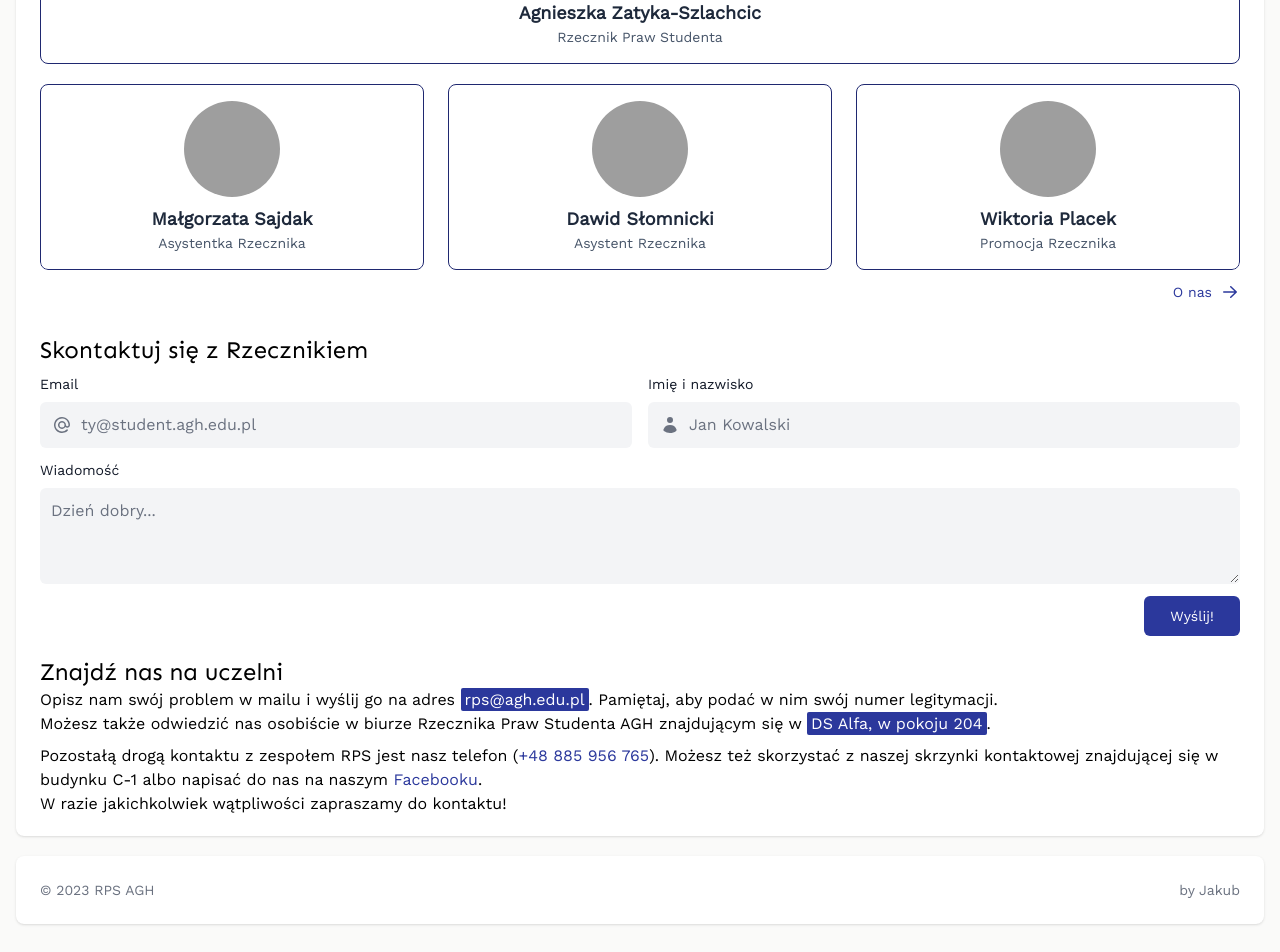
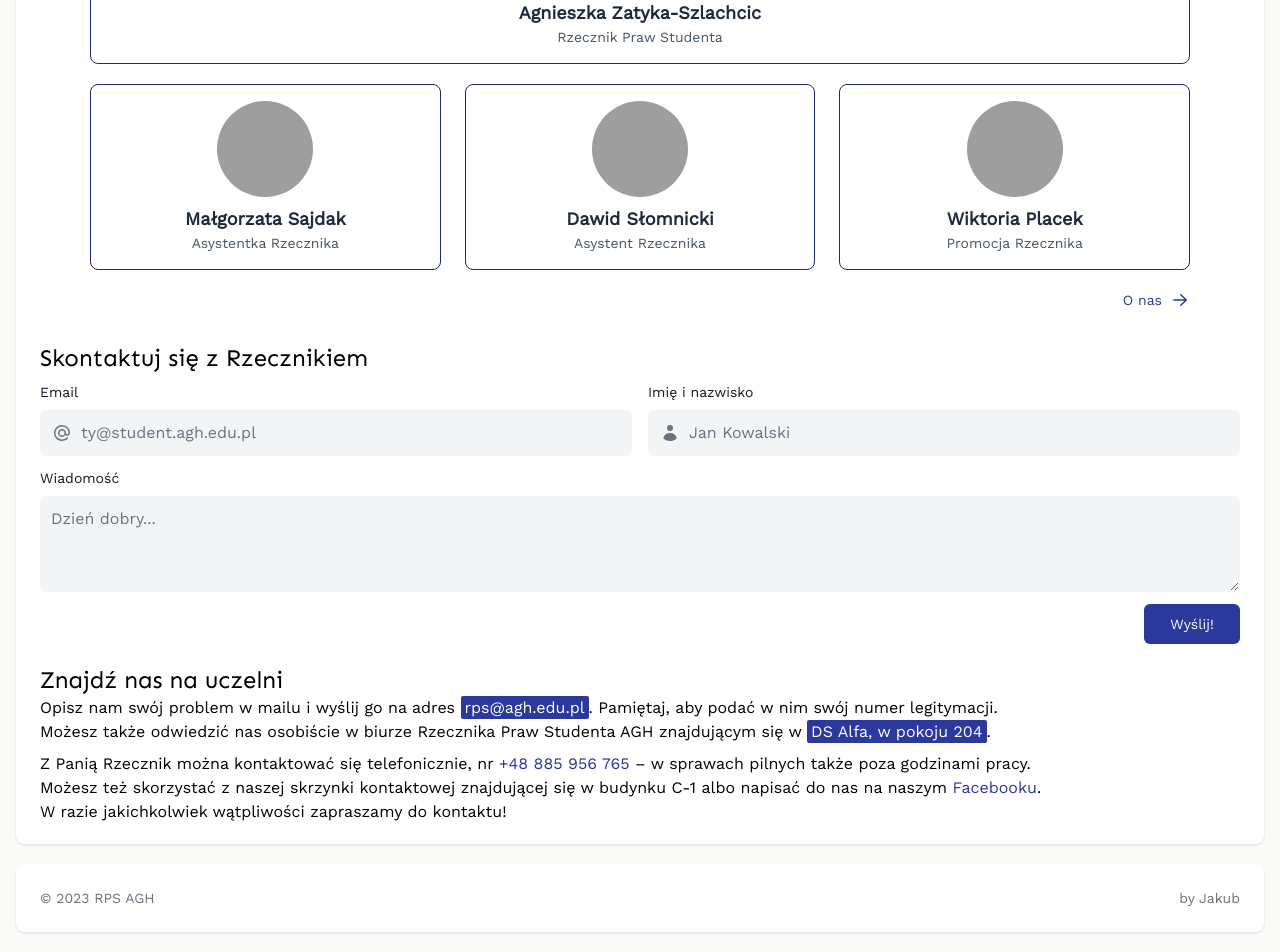
Before and after one commit to pcktm/rps-agh-website, an Astro site: page / in a window 1280 px wide. Shown: the part 1218-2170 px from the top of the page. Built offline with nearby package versions, Linux system fonts and the light colour scheme; Astro itself is replaced by a stand-in of ours; grey boxes are pictures that could not be loaded.

Commit message:
feat: favicon & minor changes

```diff
--- a/src/contents/Contact.astro
+++ b/src/contents/Contact.astro
@@ -11,8 +11,10 @@ import TitledSection from "../components/TitledSection.astro";
     Możesz także odwiedzić nas osobiście w biurze Rzecznika Praw Studenta AGH znajdującym się w <Mark>DS Alfa, w pokoju 204</Mark>.
   </p>
   <p class="mt-2">
-    Pozostałą drogą kontaktu z zespołem RPS jest
-    nasz telefon (<a href="tel:+48885956765" class="text-brand-600">+48 885 956 765</a>).
+    Z Panią Rzecznik można kontaktować się telefonicznie,
+    nr <a href="tel:+48885956765" class="text-brand-600">+48 885 956 765</a> – w
+    sprawach pilnych także poza godzinami pracy.
+    <br />
     Możesz też skorzystać z naszej skrzynki kontaktowej znajdującej się w budynku C-1
     albo napisać do nas na naszym <a href="https://www.facebook.com/rps.agh" target="_blank" class="text-brand-600">Facebooku</a>.
   </p>
--- a/src/contents/TeamPodium.astro
+++ b/src/contents/TeamPodium.astro
@@ -3,7 +3,7 @@ import members from "../contents/team";
 import Avatar from "../components/Avatar.astro";
 ---
 
-<div class="mt-6 flex flex-col gap-4 md:gap-y-5 overflow-hidden rounded-lg">
+<div class="mt-6 flex flex-col gap-4 md:gap-y-5 overflow-hidden rounded-lg xl:w-11/12 mx-auto">
   <div class="flex md:justify-center">
     <div class="flex-1 border-brand-700 rounded-lg border py-2 px-3">
       <Avatar member={members[0]} />
@@ -20,4 +20,12 @@ import Avatar from "../components/Avatar.astro";
       ))
     }
   </div>
+  <div class="flex flex-row justify-end text-brand-600 hover:text-brand-800">
+    <a class="flex flex-row items-center gap-2 text-sm" href="/prawa-i-rownosc#prawa">
+      O nas
+      <svg xmlns="http://www.w3.org/2000/svg" viewBox="0 0 20 20" fill="currentColor" class="w-5 h-5">
+        <path fill-rule="evenodd" d="M3 10a.75.75 0 01.75-.75h10.638L10.23 5.29a.75.75 0 111.04-1.08l5.5 5.25a.75.75 0 010 1.08l-5.5 5.25a.75.75 0 11-1.04-1.08l4.158-3.96H3.75A.75.75 0 013 10z" clip-rule="evenodd" />
+      </svg>
+    </a>
+  </div>
 </div>
--- a/src/pages/baza-wiedzy.astro
+++ b/src/pages/baza-wiedzy.astro
@@ -43,7 +43,6 @@ const links: { url: string; title: string }[] = [
         Podstawy prawne (zawierają najwięcej przydatnych informacji) tworzą:
       </p>
       <ul class="mt-2 list-inside list-disc">
-        <li>Regulacje na wydziałach i w jednostkach uczelni</li>
         {
           links.map((link) => (
             <li>
--- a/src/pages/index.astro
+++ b/src/pages/index.astro
@@ -17,14 +17,6 @@ import TeamPodium from "../contents/TeamPodium.astro";
 		<div class="mt-5">
 			<TitledSection title="Zespół Rzecznika Praw Studenta AGH">
 				<TeamPodium />
-				<div class="flex flex-row justify-end mt-3 text-brand-600 hover:text-brand-800">
-					<a class="flex flex-row items-center gap-2 text-sm" href="/prawa-i-rownosc#prawa">
-						O nas
-						<svg xmlns="http://www.w3.org/2000/svg" viewBox="0 0 20 20" fill="currentColor" class="w-5 h-5">
-							<path fill-rule="evenodd" d="M3 10a.75.75 0 01.75-.75h10.638L10.23 5.29a.75.75 0 111.04-1.08l5.5 5.25a.75.75 0 010 1.08l-5.5 5.25a.75.75 0 11-1.04-1.08l4.158-3.96H3.75A.75.75 0 013 10z" clip-rule="evenodd" />
-						</svg>
-					</a>
-				</div>
 			</TitledSection>
 		</div>
 		<div class="mt-8">
```
Also changed, not shown: public/favicon.svg.
